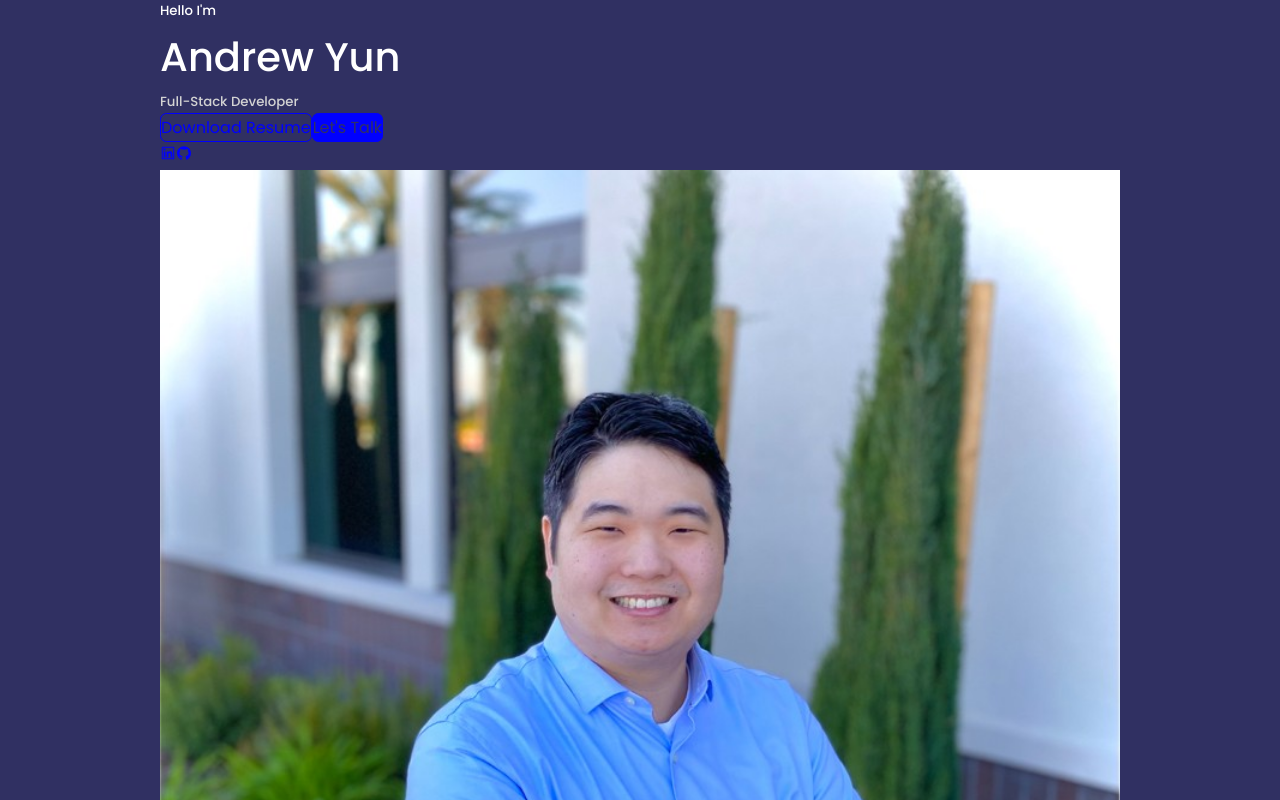
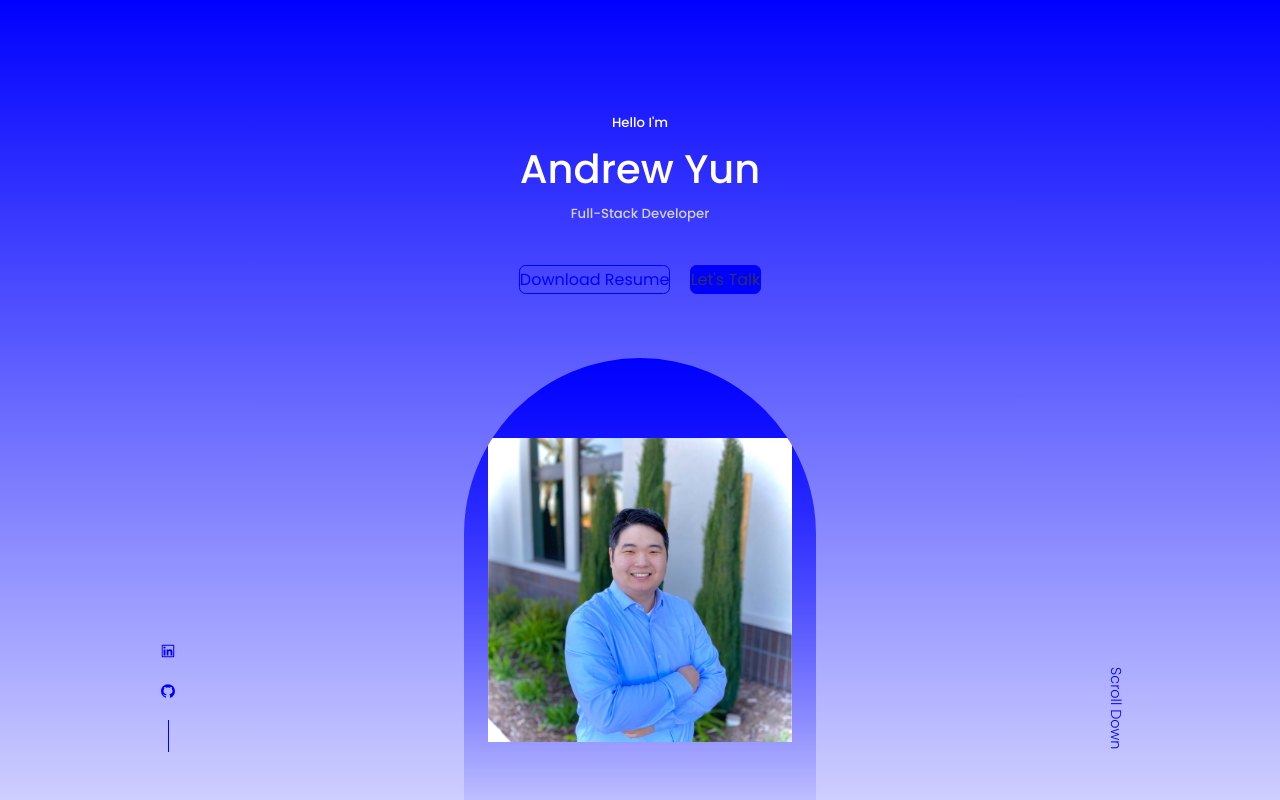
Before and after one commit to Andrewy2416/reactprofessional, a React (Create React App) app: page / in a window 1280 px wide. Shown: the top 800 px of the page. Built offline with nearby package versions, Linux system fonts and the light colour scheme.

Commit message:
finished header component

```diff
--- a/src/components/header/Header.jsx
+++ b/src/components/header/Header.jsx
@@ -17,7 +17,7 @@
         <img src={ME} alt="me" />
       </div>
 
-      <a href="#contact" className='scroll__down>'>Scroll Down</a>
+      <a href="#contact" className='scroll__down'>Scroll Down</a>
       </div>
     </header>
   )
--- a/src/components/header/HeaderSocials.jsx
+++ b/src/components/header/HeaderSocials.jsx
@@ -4,7 +4,7 @@
 
 const HeaderSocials = () => {
   return (
-    <div className='header__socials'>
+    <div className="header__socials">
         <a href="https://www.linkedin.com/in/andrewy2416/" target="_black"><AiOutlineLinkedin/></a>
         <a href="https://github.com/Andrewy2416" target="_black"><AiFillGithub/></a>
     </div>
--- a/src/components/header/header.css
+++ b/src/components/header/header.css
@@ -0,0 +1,80 @@
+header {
+    height: 100vh;
+    padding-top: 7rem;
+    overflow: hidden;
+}
+
+.header__container {
+    text-align: center;
+    height: 100%;
+    position: relative;
+}
+
+/* CTA */
+.cta {
+    margin-top: 2.5rem;
+    display: flex;
+    gap: 1.2rem;
+    justify-content: center;
+}
+
+/* Socials */
+
+.header__socials {
+    display: flex;
+    flex-direction: column;
+    align-items: center;
+    gap: 0.8rem;
+    position: absolute;
+    left: 0;
+    bottom: 3rem;
+}
+
+.header__socials::after {
+    content: '';
+    width: 1px;
+    height: 2rem;
+    background: var(--color-primary);
+}
+
+/* image */
+.me {
+    background: linear-gradient(var(--color-primary), transparent);
+    width: 22rem;
+    height: 30rem;
+    position: absolute;
+    left: calc(50% - 11rem);
+    margin-top: 4rem;
+    border-radius: 12rem 12rem 0 0;
+    overflow: hidden;
+    padding: 5rem 1.5rem 1.5rem 1.5rem ;
+}
+
+/* image */
+.scroll__down {
+    position: absolute;
+    right: -2.3rem;
+    bottom: 5rem;
+    transform: rotate(90deg);
+    font-weight: 300;
+    font-size: 0.9rem;
+}
+
+@media screen and (max-width: 1024px) {
+    header {
+        height: 68vh;
+    }
+
+}
+
+@media screen and (max-width: 1024px) {
+    header {
+        height: 100vh;
+    }
+
+    .header__socials,
+    .scroll__down {
+        display: none;
+    }
+
+}
--- a/src/index.css
+++ b/src/index.css
@@ -36,7 +36,7 @@
 
 body {
     font-family: 'Poppins', sans-serif;
-    background: var(--color-bg);
+    background: /*var(--color-bg)*/linear-gradient(var(--color-primary), transparent);
     color: var(--color-white);
     line-height: 1.7;
     /*background-image: url(../src/assets/bg-texture.png)*/
```
